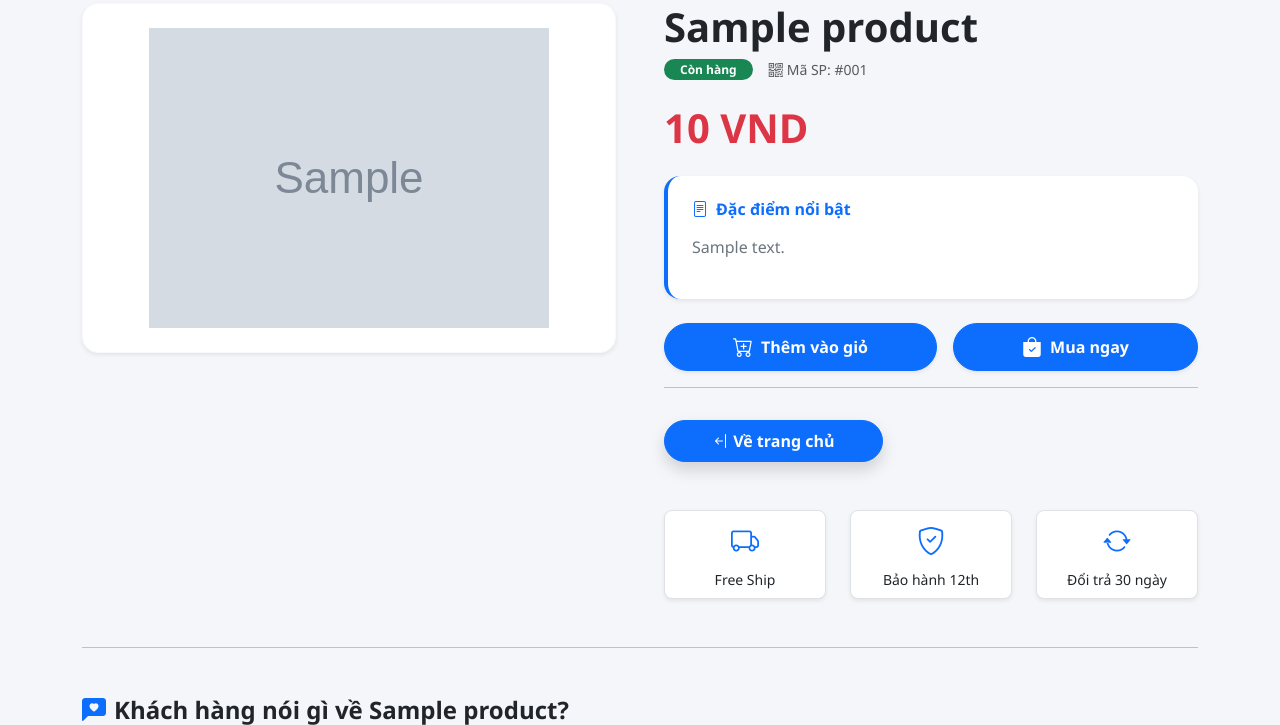
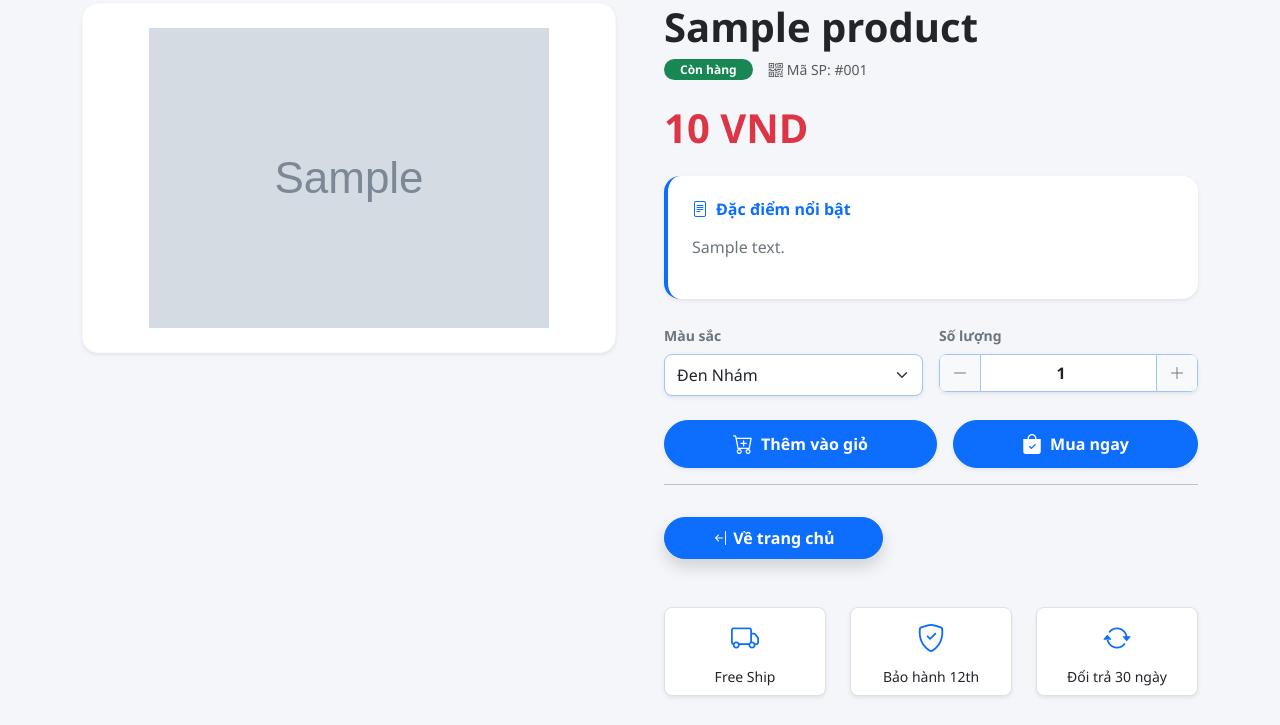
Before and after one commit to Seu-Sky/PhoneStorePy, a Django app: page /product/1/ in a window 1280 px wide. Shown: the part 122-847 px from the top of the page. Run offline with Django 5.2, Linux system fonts and the light colour scheme; tables that the repository leaves empty hold one stand-in row (values such as "Sample post"); grey boxes marked "Sample" are stand-in pictures; some libraries are stand-ins or nearby versions.

Commit message:
update feature

```diff
--- a/products/context_processors.py
+++ b/products/context_processors.py
@@ -1,7 +1,15 @@
+
 def cart_count(request):
-    # Lấy giỏ hàng từ session
+    """Đếm tổng số lượng sản phẩm trong giỏ hàng (Hỗ trợ giỏ hàng có màu sắc)."""
     cart = request.session.get('cart', {})
+    count = 0
 
-    # Tính tổng số lượng (values là danh sách các số lượng của từng món)
-    count = sum(cart.values())
+    for item_data in cart.values():
+        # Nếu là giỏ hàng kiểu cũ (chỉ có số nguyên)
+        if isinstance(item_data, int):
+            count += item_data
+        # Nếu là giỏ hàng kiểu mới (có từ điển chứa quantity và color)
+        else:
+            count += item_data.get('quantity', 0)
+
     return {'cart_count': count}
--- a/products/templates/products/detail.html
+++ b/products/templates/products/detail.html
@@ -32,16 +32,41 @@
                 </div>
             </div>
 
-            <div class="d-grid gap-3 d-md-flex mt-4">
-                <a href="{% url 'add_to_cart' product.id %}" class="btn btn-primary rounded-pill px-4 py-2 fw-bold flex-grow-1 shadow-sm d-flex align-items-center justify-content-center">
-                    <i class="bi bi-cart-plus fs-5 me-2"></i> Thêm vào giỏ
-                </a>
-                <a href="{% url 'add_to_cart' product.id %}?action=checkout" class="btn btn-primary rounded-pill px-4 py-2 fw-bold flex-grow-1 shadow-sm d-flex align-items-center justify-content-center">
-                    <i class="bi bi-bag-check-fill me-2 fs-5"></i> Mua ngay
-                </a>
+            <form action="{% url 'add_to_cart' product.id %}" method="GET" class="mt-4">
+                <div class="row g-3 mb-4">
+                    <div class="col-sm-6">
+                        <label class="fw-bold mb-2 small text-secondary">Màu sắc</label>
+                        <select name="color" class="form-select border-primary-subtle shadow-sm rounded-3 py-2">
+                            <option value="Đen Nhám"> Đen Nhám</option>
+                            <option value="Trắng Sứ">Trắng Sứ</option>
+                            <option value="Xanh Titan">Xanh Titan</option>
+                            <option value="Hồng Pastel">Hồng Pastel</option>
+                        </select>
+                    </div>
 
+                    <div class="col-sm-6">
+                        <label class="fw-bold mb-2 small text-secondary">Số lượng</label>
+                        <div class="input-group shadow-sm rounded-3 overflow-hidden">
+                            <button class="btn btn-outline-secondary border-primary-subtle bg-light" type="button" onclick="this.nextElementSibling.stepDown()">
+                                <i class="bi bi-dash-lg"></i>
+                            </button>
+                            <input type="number" name="quantity" class="form-control border-primary-subtle text-center fw-bold" value="1" min="1" max="10">
+                            <button class="btn btn-outline-secondary border-primary-subtle bg-light" type="button" onclick="this.previousElementSibling.stepUp()">
+                                <i class="bi bi-plus-lg"></i>
+                            </button>
+                        </div>
+                    </div>
+                </div>
 
-            </div>
+                <div class="d-grid gap-3 d-md-flex mt-4">
+                    <button type="submit" name="action" value="add" class="btn btn-primary rounded-pill px-4 py-2 fw-bold flex-grow-1 shadow-sm d-flex align-items-center justify-content-center">
+                        <i class="bi bi-cart-plus fs-5 me-2"></i> Thêm vào giỏ
+                    </button>
+                    <button type="submit" name="action" value="checkout" class="btn btn-primary rounded-pill px-4 py-2 fw-bold flex-grow-1 shadow-sm d-flex align-items-center justify-content-center">
+                        <i class="bi bi-bag-check-fill me-2 fs-5"></i> Mua ngay
+                    </button>
+                </div>
+            </form>
             <hr>
             <a href="/" class="btn btn-primary rounded-pill px-5 mt-3 py-2 fw-bold shadow"><i class="bi bi-arrow-bar-left"></i> Về trang chủ</a>
             <div class="row text-center mt-5">
--- a/products/views.py
+++ b/products/views.py
@@ -90,41 +90,85 @@ def profile_view(request):
     return render(request, 'products/profile.html', {'profile': profile})
 
 # ==========================================
-# PHÂN HỆ GIỎ HÀNG & THANH TOÁN
+# PHÂN HỆ GIỎ HÀNG & THANH TOÁN (ĐÃ NÂNG CẤP)
 # ==========================================
 @login_required(login_url='login')
 def add_to_cart(request, product_id):
-    """Thêm sản phẩm vào giỏ (Session-based)."""
+    """Thêm sản phẩm vào giỏ kèm tùy chọn Số lượng và Màu sắc."""
     cart = request.session.get('cart', {})
     p_id = str(product_id)
-    cart[p_id] = cart.get(p_id, 0) + 1
+
+    # Lấy dữ liệu từ Form (Mặc định số lượng là 1 nếu không có)
+    quantity = int(request.GET.get('quantity', 1))
+    color = request.GET.get('color', 'Mặc định')
+    action = request.GET.get('action')
+
+    if p_id in cart:
+        # Nếu giỏ hàng cũ lưu dạng số, chuyển sang dạng Dictionary
+        if isinstance(cart[p_id], int):
+            cart[p_id] = {'quantity': cart[p_id] + quantity, 'color': color}
+        else:
+            cart[p_id]['quantity'] += quantity
+            cart[p_id]['color'] = color
+    else:
+        cart[p_id] = {'quantity': quantity, 'color': color}
+
     request.session['cart'] = cart
-    if request.GET.get('action') == 'checkout':
+    request.session.modified = True
+
+    if action == 'checkout':
         return redirect('checkout')
-    messages.success(request, "Đã thêm vào giỏ hàng!")
+    messages.success(request, f"Đã thêm {quantity} sản phẩm vào giỏ hàng!")
     return redirect(request.META.get('HTTP_REFERER', '/'))
 
 def cart_detail(request):
-    """Hiển thị toàn bộ giỏ hàng."""
+    """Hiển thị toàn bộ giỏ hàng (Hỗ trợ đọc màu sắc)."""
     cart = request.session.get('cart', {})
     cart_items = []
     total_price = 0
-    for p_id, quantity in cart.items():
+
+    for p_id, item_data in cart.items():
         product = get_object_or_404(Product, id=p_id)
-        total_price += product.price * quantity
-        cart_items.append({'product': product, 'quantity': quantity, 'total': product.price * quantity})
+
+        # Kiểm tra tương thích ngược
+        if isinstance(item_data, int):
+            q = item_data
+            color = "Mặc định"
+        else:
+            q = item_data.get('quantity', 1)
+            color = item_data.get('color', 'Mặc định')
+
+        total = product.price * q
+        total_price += total
+        cart_items.append({
+            'product': product,
+            'quantity': q,
+            'color': color,
+            'total': total
+        })
+
     return render(request, 'products/cart.html', {'cart_items': cart_items, 'total_price': total_price})
 
 def update_cart(request, product_id, action):
     """Tăng/Giảm hoặc xóa sản phẩm trong giỏ hàng."""
     cart = request.session.get('cart', {})
     p_id = str(product_id)
+
     if p_id in cart:
-        if action == 'increment': cart[p_id] += 1
+        # Chuyển đổi nếu là giỏ hàng kiểu cũ
+        if isinstance(cart[p_id], int):
+            cart[p_id] = {'quantity': cart[p_id], 'color': 'Mặc định'}
+
+        if action == 'increment':
+            cart[p_id]['quantity'] += 1
         elif action == 'decrement':
-            if cart[p_id] > 1: cart[p_id] -= 1
-            else: del cart[p_id]
+            if cart[p_id]['quantity'] > 1:
+                cart[p_id]['quantity'] -= 1
+            else:
+                del cart[p_id]
+
     request.session['cart'] = cart
+    request.session.modified = True
     return redirect('cart_detail')
 
 def remove_from_cart(request, product_id):
@@ -133,12 +177,13 @@ def remove_from_cart(request, product_id):
     if str(product_id) in cart:
         del cart[str(product_id)]
         request.session['cart'] = cart
+        request.session.modified = True
         messages.warning(request, "Đã xóa sản phẩm khỏi giỏ.")
     return redirect('cart_detail')
 
 @login_required(login_url='login')
 def checkout(request):
-    """Trang thanh toán với tính năng tự điền thông tin Profile."""
+    """Trang thanh toán tự in Màu sắc vào hóa đơn."""
     cart = request.session.get('cart', {})
     if not cart:
         return redirect('home')
@@ -148,12 +193,26 @@ def checkout(request):
     if request.method == 'POST':
         total_price = 0
         items_for_json = []
-        for p_id, q in cart.items():
+        for p_id, item_data in cart.items():
             product = get_object_or_404(Product, id=p_id)
+
+            if isinstance(item_data, int):
+                q = item_data
+                color = "Mặc định"
+            else:
+                q = item_data.get('quantity', 1)
+                color = item_data.get('color', 'Mặc định')
+
             total_price += product.price * q
+
+            # Gắn màu sắc thẳng vào tên sản phẩm để lưu Database
+            full_name = f"{product.name} ({color})" if color != "Mặc định" else product.name
+
             items_for_json.append({
-                'id': product.id, 'name': product.name,
-                'price': float(product.price), 'quantity': q,
+                'id': product.id,
+                'name': full_name,
+                'price': float(product.price),
+                'quantity': q,
                 'total': float(product.price * q),
                 'image_url': product.image.url if product.image else ''
             })
@@ -167,7 +226,6 @@ def checkout(request):
             items_json=json.dumps(items_for_json)
         )
 
-        # Xóa sạch giỏ hàng một cách triệt để
         request.session['cart'] = {}
         request.session.modified = True
 
@@ -176,10 +234,20 @@ def checkout(request):
 
     cart_items = []
     total_price = 0
-    for p_id, q in cart.items():
+    for p_id, item_data in cart.items():
         product = get_object_or_404(Product, id=p_id)
+
+        if isinstance(item_data, int):
+            q = item_data
+            color = "Mặc định"
+        else:
+            q = item_data.get('quantity', 1)
+            color = item_data.get('color', 'Mặc định')
+
         total_price += product.price * q
-        cart_items.append({'name': product.name, 'quantity': q, 'total': product.price * q, 'image_url': product.image.url})
+        full_name = f"{product.name} ({color})" if color != "Mặc định" else product.name
+
+        cart_items.append({'name': full_name, 'quantity': q, 'total': product.price * q, 'image_url': product.image.url})
 
     return render(request, 'products/checkout.html', {'cart_items': cart_items, 'total_price': total_price, 'profile': profile})
 
@@ -187,9 +255,7 @@ def checkout(request):
 def success(request, order_id):
     """Trang thông báo đặt hàng thành công kèm chi tiết hóa đơn."""
     order = get_object_or_404(Order, id=order_id, user=request.user)
-
     order.parsed_items = json.loads(order.items_json) if order.items_json else []
-
     return render(request, 'products/success.html', {'order': order})
 
 # ==========================================
```
